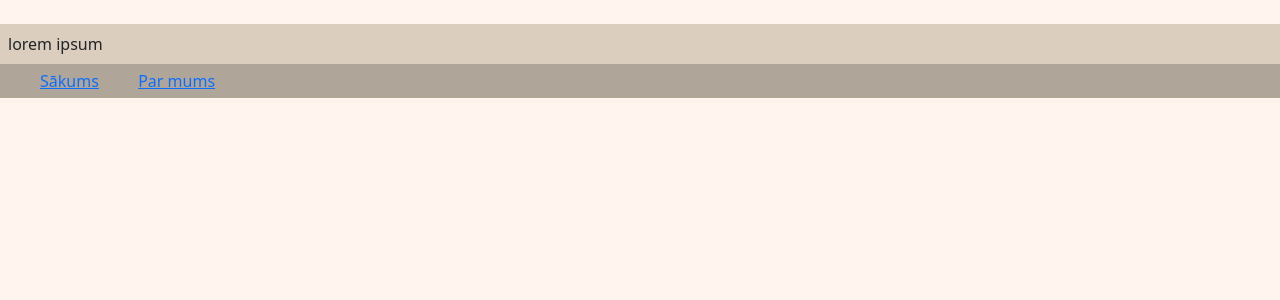
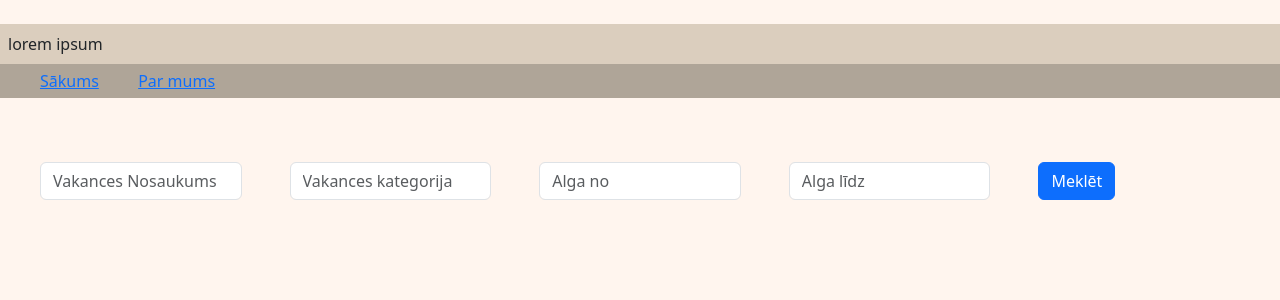
Before and after one commit to Marix24/Vakances, a Flask app: page / in a window 1280 px wide. Shown: the top 300 px of the page. Run offline with Flask 3, Linux system fonts and the light colour scheme.

Commit message:
forms and requests improve

```diff
--- a/app.py
+++ b/app.py
@@ -12,15 +12,24 @@ for i in range (len(results)):
     title=results["records"][i]["Vakances nosaukums"]
     link=results["records"][i]["Vakances paplašināts apraksts"]
     text=results["records"][i]["Vakances kategorija"]
+    payfrom=results["records"][i]["Alga no"]
+    payto=results["records"][i]["Alga līdz"]
     newelement={
             "title":title,
             "link":link,
             "text": text,
+            "payfrom":payfrom,
+            "payto":payto
         }
     vakances.append(newelement)
-@app.route("/")
+@app.route("/",methods=["GET"])
 def index():
     return render_template("index.html", vakances=vakances)
+@app.route("/",methods=["POST"])
+def dofilters():
+    print("TODO")
+    return render_template("index.html",vakances=vakances)
+
 
 @app.route("/about")
 def about():
--- a/templates/index.html
+++ b/templates/index.html
@@ -2,13 +2,40 @@
 
 {% block body %}
 
-  <div class="row row-cols-1 row-cols-md-3 g-4">
+<div id="filterbox">
+<form action="/" method="post">
+  <div class="row g-5">
+    <div class="col">
+      <input type="text" class="form-control" name="Vakances nosaukums" placeholder="Vakances Nosaukums" aria-label="Vakances nosaukums">
+    </div>
+    <div class="col">
+      <input type="text" class="form-control" name="Vakances kategorija" placeholder="Vakances kategorija" aria-label="Vakances kategorija">
+    </div>
+    <div class="col">
+      <input type="text" class="form-control" name="Alga no" placeholder="Alga no" aria-label="Alga no">
+
+
+    </div>
+    <div class="col">
+      <input type="text" class="form-control" name="Alga līdz" placeholder="Alga līdz" aria-label="Alga līdz">
+
+    </div>
+    <div class="col">
+      <button type="submit" class="btn btn-primary">Meklēt</button>
+    </div>
+
+  </div>
+</form>
+<br>
+</div>
+<div class="row row-cols-1 row-cols-md-3 g-4">
     {%for vakance in vakances%}
     <div class="col">
       <div class="card">
         <div class="card-body">
           <h5 class="card-title">{{vakance["title"]}}</h5>
           <p class="card-text">{{vakance["text"]}}</p>
+          <p class="card-text">{{vakance["payfrom"]}}-{{vakance["payto"]}} eur</p>
           <a href={{vakance["link"]}} class="card-text">links</a>
         </div>
       </div>
```
